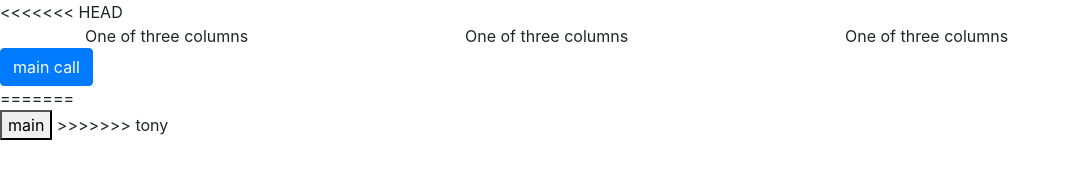
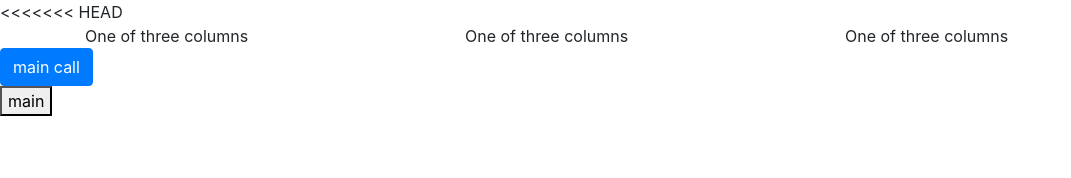
Before and after one commit to TienMinh1409/Tienminh14, a plain HTML site: page index.html in a window 1280 px wide. Shown: the whole page, without its empty margins (0-1071 px from the left). Drawn offline with nearby package versions, Linux system fonts and the light colour scheme.

Commit message:
hoanh thanh 2

```diff
--- a/index.html
+++ b/index.html
@@ -27,11 +27,8 @@
       <button class="btn btn-primary">main call</button>
     </section>
     <footer>
-
-=======
     <footer>
         <button>main <i class="fas fa-allergies    "></i></button>
->>>>>>> tony
     </footer>
     <script src="https://cdn.jsdelivr.net/npm/jquery@3.5.1/dist/jquery.slim.min.js" integrity="sha384-DfXdz2htPH0lsSSs5nCTpuj/zy4C+OGpamoFVy38MVBnE+IbbVYUew+OrCXaRkfj" crossorigin="anonymous"></script>
 <script src="https://cdn.jsdelivr.net/npm/bootstrap@4.6.2/dist/js/bootstrap.bundle.min.js" integrity="sha384-Fy6S3B9q64WdZWQUiU+q4/2Lc9npb8tCaSX9FK7E8HnRr0Jz8D6OP9dO5Vg3Q9ct" crossorigin="anonymous"></script>
```
